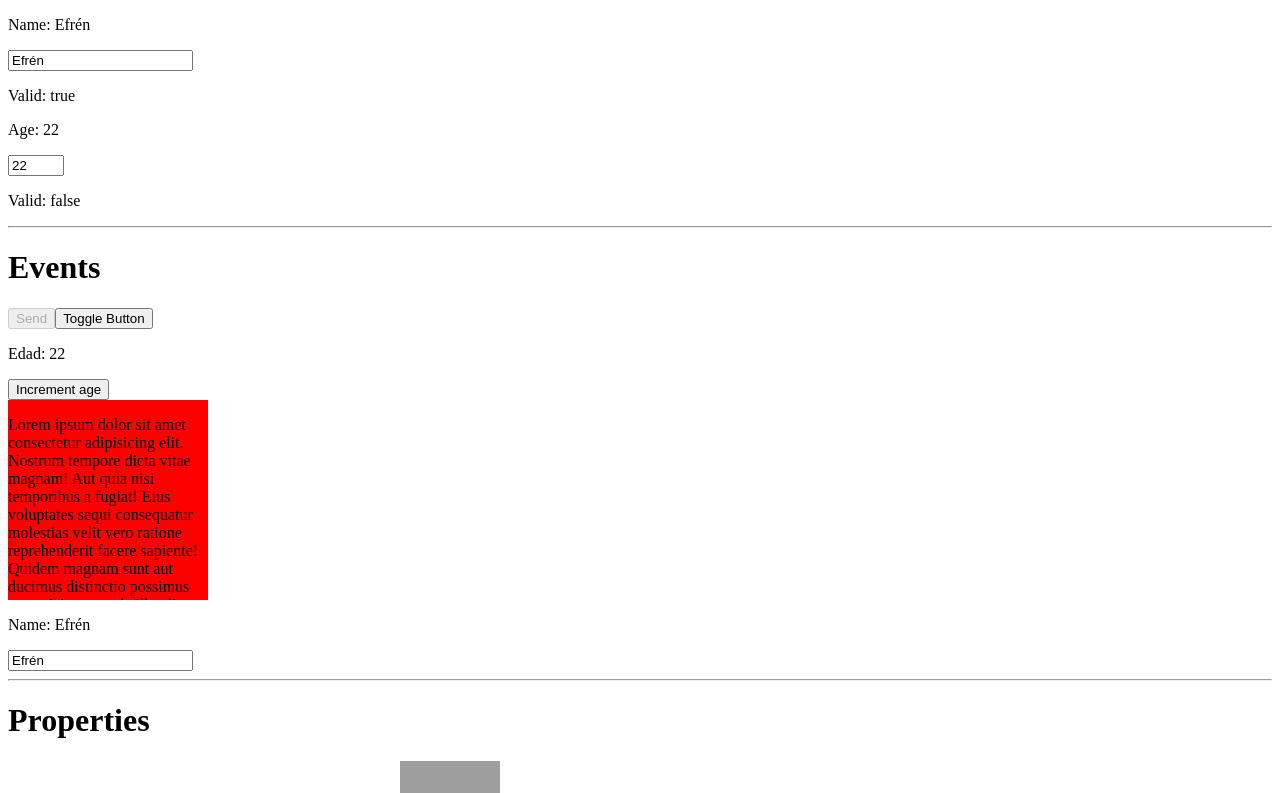
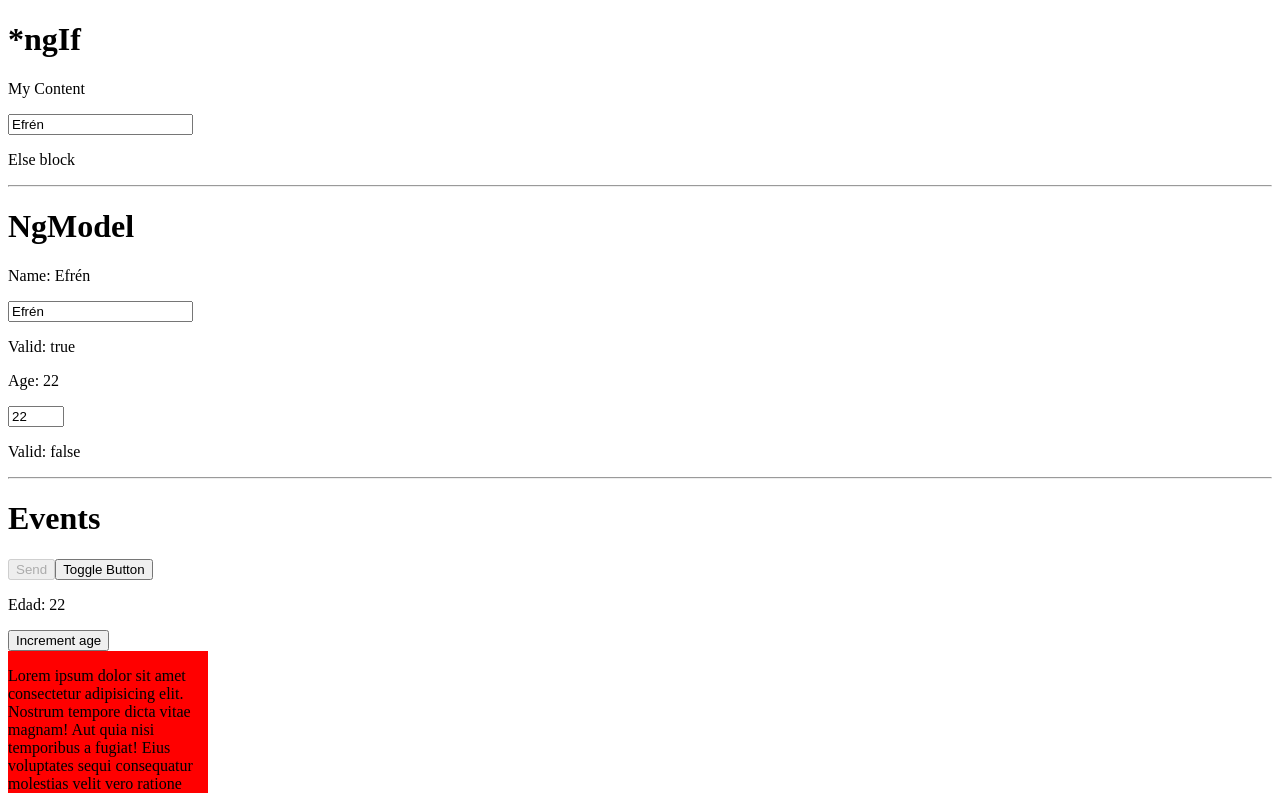
Before and after one commit to efrenruizrubio/Angular-store, an Angular app: page / in a window 1280 px wide. Shown: the top 793 px of the page. Built offline with nearby package versions, Linux system fonts and the light colour scheme; grey boxes are pictures that could not be loaded.

Commit message:
:sparkles: [ADD]: Examples of *ngIf

```diff
--- a/src/app/app.component.html
+++ b/src/app/app.component.html
@@ -1,3 +1,17 @@
+<h1>*ngIf</h1>
+<p *ngIf="1 == 1">My Content</p>
+<input type="text" required #nameInput2="ngModel" [(ngModel)]="person.name" />
+<p *ngIf="person.name === 'Efrén' && person.age === 18; else elseBlock">
+  I'm Efrén
+</p>
+<p *ngIf="person.name === 'Test'">I'm Test</p>
+<ng-template #elseBlock>
+  <p>Else block</p>
+</ng-template>
+
+<hr />
+<h1>NgModel</h1>
+
 <p>Name: {{ person.name }}</p>
 <input type="text" required #nameInput="ngModel" [(ngModel)]="person.name" />
 <p>Valid: {{ nameInput.valid }}</p>
```
